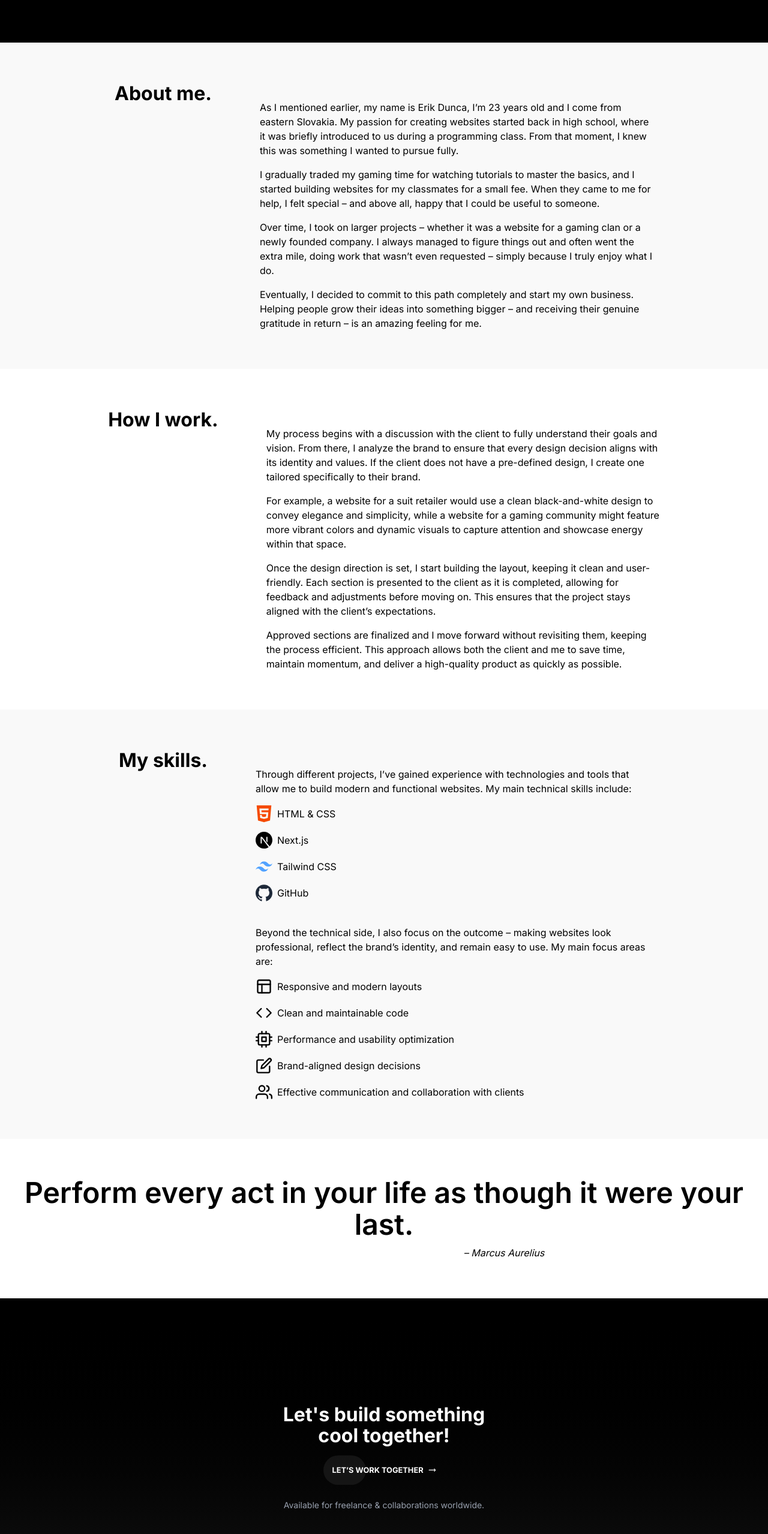
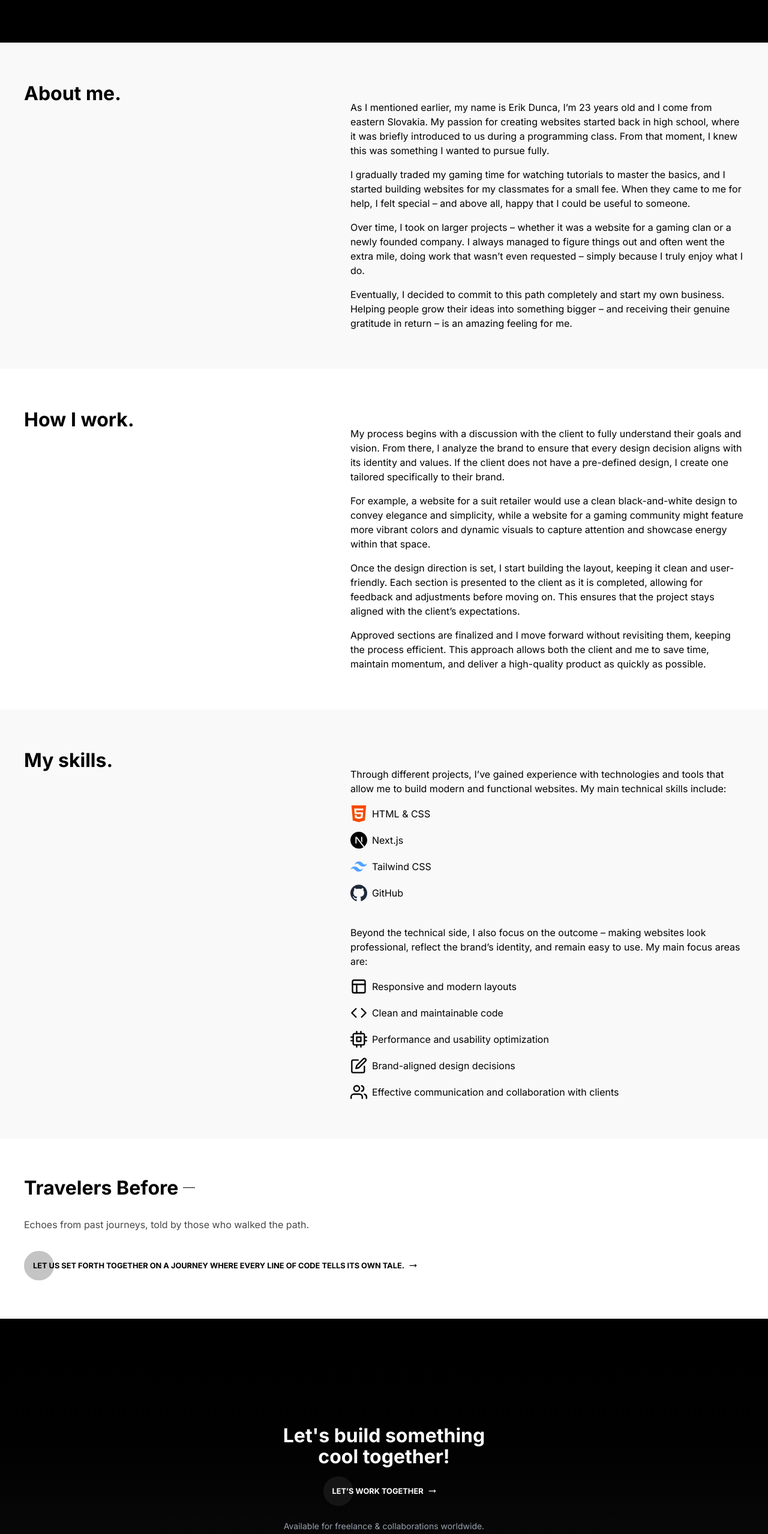
Before and after one commit to meikys/portfolio, a Next.js app: page /about in a window 1280 px wide. Shown: the part 1200-3758 px from the top of the page at 60% size. Built offline with nearby package versions, Linux system fonts and the light colour scheme.

Commit message:
change: presunutie reviews sekcie do about a upraveny dizajn informacii

```diff
--- a/src/app/about/page.tsx
+++ b/src/app/about/page.tsx
@@ -5,6 +5,7 @@ import DeveloperDesk from "@/components/pages/about/DeveloperDesk";
 import Marquee from "@/components/pages/about/Marquee";
 import Information from "@/components/pages/about/Information";
 import Quote from "@/components/pages/about/Quote";
+import Reviews from "@/components/pages/about/Reviews";
 
 export default function About() {
   return (
@@ -14,7 +15,7 @@ export default function About() {
         <DeveloperDesk />
         <Marquee />
         <Information />
-        <Quote />
+        <Reviews />
       </main>
       <footer>
         <Footer />
--- a/src/app/page.tsx
+++ b/src/app/page.tsx
@@ -7,7 +7,7 @@ import Welcomer from "@/components/Welcomer";
 import Projects from "@/components/Projects";
 import Farewell from "@/components/Farewell";
 import Footer from "@/components/Footer";
-import Reviews from "@/components/Reviews";
+import Reviews from "@/components/pages/about/Reviews";
 
 export default function Home() {
   return (
@@ -19,7 +19,6 @@ export default function Home() {
         <Welcomer />
         <Projects />
         <Farewell />
-        <Reviews />
       </main>
       <footer>
         <Footer />
--- a/src/components/Reviews.tsx
+++ /dev/null
@@ -1,47 +0,0 @@
-import React from "react";
-
-import { reviews } from "@/data/reviews";
-
-export default function Reviews() {
-  return (
-    <section className="bg-[var(--bg-secondary)]">
-      <div className="container mx-auto flex flex-col justify-start items-start gap-[32px] px-10 py-[64px]">
-        <div className="flex items-center gap-[8px]">
-          <h2 className="text-[2rem] tracking-[-2%] leading-[110%] font-bold">
-            Travelers Before
-          </h2>
-          <hr className="w-[20px]" />
-        </div>
-        <p className="text-[1rem] text-[#474747] tracking-[0.5%] leading-[150%]">
-          Echoes from past journeys, told by those who walked the path.
-        </p>
-        <div className="w-full pt-[32px]">
-          <div
-            className="flex flex-col gap-[16px]
-                  lg:flex-row lg:gap-[16px] lg:overflow-x-auto lg:min-w-0"
-          >
-            {reviews.map(({ id, personalName, brandName, review }) => (
-              <div
-                key={id}
-                className="max-w-[300px] flex-shrink-0 flex flex-col gap-[16px] pb-[16px]
-                   border-b last:border-b-0 lg:border-b-0 border-[#474747]/10"
-              >
-                <div className="flex items-center gap-[8px]">
-                  <h4 className="text-[1.25rem] text-[#000000] tracking-[0.5px] leading-[160%] font-bold">
-                    {personalName}
-                  </h4>
-                  <span className="font-normal">-</span>
-                  <h5 className="text-[0.875rem] text-[#474747] tracking-[0.5px] leading-[160%]">
-                    {brandName}
-                  </h5>
-                </div>
-                <p>{review}</p>
-                <span>rating</span>
-              </div>
-            ))}
-          </div>
-        </div>
-      </div>
-    </section>
-  );
-}
--- a/src/components/pages/about/Information.tsx
+++ b/src/components/pages/about/Information.tsx
@@ -13,8 +13,8 @@ export default function Information() {
   return (
     <>
       <section className="py-[64px] bg-[var(--bg-secondary)]">
-        <div className="container mx-auto flex flex-col items-center gap-[32px] px-10">
-          <div className="flex flex-col lg:flex-row gap-[16px] lg:gap-[5rem]">
+        <div className="container mx-auto flex flex-col gap-[32px] px-10">
+          <div className="flex flex-col lg:flex-row gap-[16px] lg:gap-[5rem] lg:justify-between">
             <h3 className="text-[2rem] tracking-[-1.5%] leading-[130%] font-bold">
               About me.
             </h3>
@@ -52,8 +52,8 @@ export default function Information() {
       </section>
 
       <section className="py-[64px] bg-[var(--bg-primary)]">
-        <div className="container mx-auto flex flex-col items-center gap-[32px] px-10">
-          <div className="flex flex-col lg:flex-row gap-[16px] lg:gap-[5rem]">
+        <div className="container mx-auto flex flex-col gap-[32px] px-10">
+          <div className="flex flex-col lg:flex-row gap-[16px] lg:gap-[5rem] lg:justify-between">
             <h3 className="text-[2rem] tracking-[-1.5%] leading-[130%] font-bold">
               How I work.
             </h3>
@@ -91,8 +91,8 @@ export default function Information() {
       </section>
 
       <section className="py-[64px] bg-[var(--bg-secondary)]">
-        <div className="container mx-auto flex flex-col items-center gap-[32px] px-10">
-          <div className="flex flex-col lg:flex-row gap-[16px] lg:gap-[5rem]">
+        <div className="container mx-auto flex flex-col gap-[32px] px-10">
+          <div className="flex flex-col lg:flex-row gap-[16px] lg:gap-[5rem] lg:justify-between">
             <h3 className="text-[2rem] tracking-[-1.5%] leading-[130%] font-bold">
               My skills.
             </h3>
--- a/src/components/pages/about/Quote.tsx
+++ b/src/components/pages/about/Quote.tsx
@@ -4,7 +4,7 @@ export default function Quote() {
   return (
     <section className="py-[64px] px-10 bg-[var(--bg-primary)]">
         <div className="container mx-auto flex flex-col gap-[8px] text-center">
-            <span className="text-[3rem] tracking-[-2%] leading-[110%] font-semibold">Perform every act in your life as though it were your last.</span>
+            <span className="text-[1.2rem] lg:text-[3rem] tracking-[-2%] leading-[110%] font-semibold">Perform every act in your life as though it were your last.</span>
             <span className="ml-auto lg:ml-[25rem] italic">– Marcus Aurelius</span>
         </div>
     </section>
--- /dev/null
+++ b/src/components/pages/about/Reviews.tsx
@@ -0,0 +1,22 @@
+import React from "react";
+
+import Button from "@/components/ui/Button";
+
+export default function Reviews() {
+  return (
+    <section className="bg-[var(--bg-primary)]">
+      <div className="container mx-auto flex flex-col justify-start items-start gap-[32px] px-10 py-[64px]">
+        <div className="flex items-center gap-[8px]">
+          <h2 className="text-[2rem] tracking-[-2%] leading-[110%] font-bold">
+            Travelers Before
+          </h2>
+          <hr className="w-[20px]" />
+        </div>
+        <p className="text-[1rem] text-[#474747] tracking-[0.5%] leading-[150%]">
+          Echoes from past journeys, told by those who walked the path.
+        </p>
+        <Button variant="primary">Let us set forth together on a journey where every line of code tells its own tale.</Button>
+      </div>
+    </section>
+  );
+}
--- a/src/components/ui/Button.tsx
+++ b/src/components/ui/Button.tsx
@@ -13,7 +13,7 @@ export default function Button({
   className = '',
 }: ButtonProps) {
   const baseStyles =
-    'relative overflow-hidden flex items-center lg:items-start rounded-[5px] p-[15px] text-[0.8rem] tracking-[0.5%] leading-[150%] uppercase font-bold cursor-pointer before:content-[""] before:absolute before:left-0 before:top-0 before:h-full before:w-[35%] before:rounded-[50px] before:transition-all before:duration-300 hover:before:w-full before:z-0'
+    'relative overflow-hidden flex items-center lg:items-start rounded-[5px] p-[15px] text-[0.8rem] tracking-[0.5%] leading-[150%] uppercase font-bold cursor-pointer before:content-[""] before:absolute before:left-0 before:top-0 before:h-full before:w-[50px] before:rounded-[50px] before:transition-all before:duration-300 hover:before:w-full before:z-0'
 
   const variantStyles =
     variant === 'primary'
```
